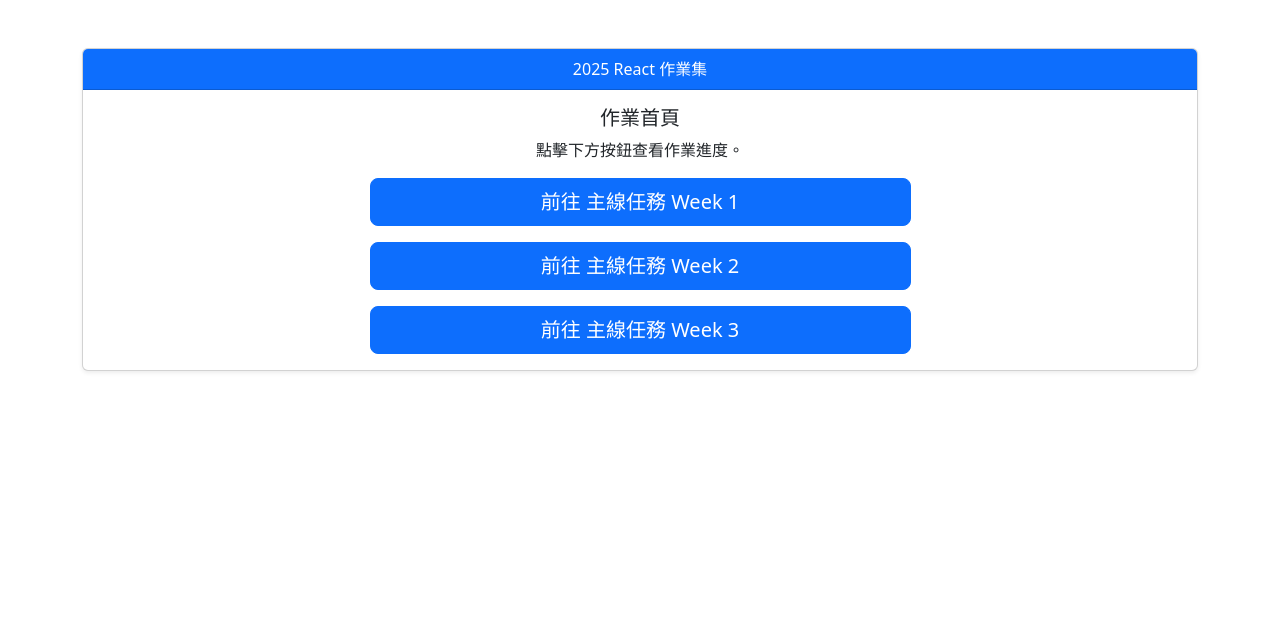
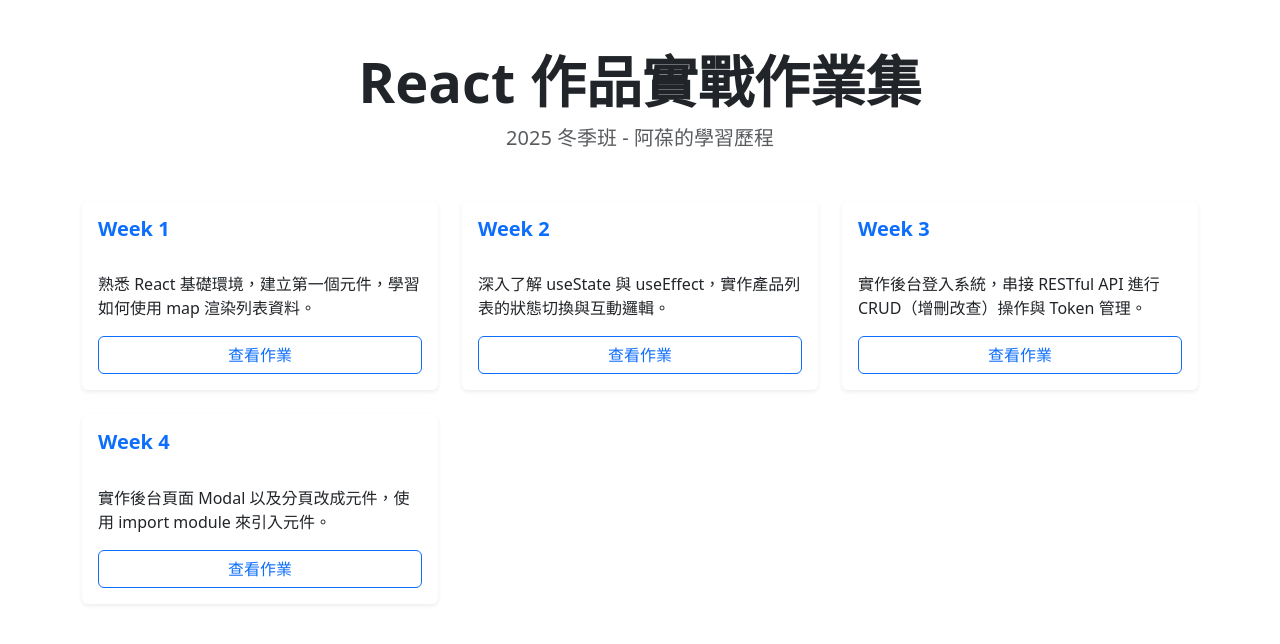
Before and after one commit to blueskycm/react-weekly-tasks, a React (Vite) app: page / in a window 1280 px wide. Shown: the top 644 px of the page. Built offline with nearby package versions, Linux system fonts and the light colour scheme; no server answers.

Commit message:
Week 4 feat: 新增Week 4 卡片與路由

```diff
--- a/src/App.jsx
+++ b/src/App.jsx
@@ -3,33 +3,76 @@ import { HashRouter, Routes, Route, Link } from 'react-router-dom';
 import Week1 from './pages/week1/week1';
 import Week2 from './pages/week2/week2';
 import Week3 from './pages/week3/week3';
+import Week4 from './pages/week4/week4';
 
-// 首頁元件
+// Home 元件
 function Home() {
   return (
-    <div className="container mt-5">
-      <div className="card text-center shadow-sm">
-        <div className="card-header bg-primary text-white">
-          2025 React 作業集
+    <div className="container py-5">
+      <div className="text-center mb-5">
+        <h1 className="display-4 fw-bold">React 作品實戰作業集</h1>
+        <p className="lead text-muted">2025 冬季班 - 阿葆的學習歷程</p>
+      </div>
+
+      <div className="row g-4">
+        <div className="col-md-4">
+          <div className="card h-100 shadow-sm border-0 hover-shadow">
+            <div className="card-body">
+              <h5 className="card-title fw-bold text-primary">Week 1</h5>
+              <h6 className="card-subtitle mb-2 text-white-50">從函式拆解認識設計模式</h6>
+              <p className="card-text">
+                熟悉 React 基礎環境，建立第一個元件，學習如何使用 map 渲染列表資料。
+              </p>
+              <Link to="/week1" className="btn btn-outline-primary w-100 stretched-link">
+                查看作業
+              </Link>
+            </div>
+          </div>
         </div>
-        <div className="card-body">
-          <h5 className="card-title">作業首頁</h5>
-          <p className="card-text">點擊下方按鈕查看作業進度。</p>
 
-          <div className="d-grid gap-3 col-6 mx-auto">
-            <Link to="/week1" className="btn btn-primary btn-lg">
-              前往 主線任務 Week 1
-            </Link>
+        <div className="col-md-4">
+          <div className="card h-100 shadow-sm border-0">
+            <div className="card-body">
+              <h5 className="card-title fw-bold text-primary">Week 2</h5>
+              <h6 className="card-subtitle mb-2 text-white-50">RESTful API 串接</h6>
+              <p className="card-text">
+                深入了解 useState 與 useEffect，實作產品列表的狀態切換與互動邏輯。
+              </p>
+              <Link to="/week2" className="btn btn-outline-primary w-100 stretched-link">
+                查看作業
+              </Link>
+            </div>
+          </div>
+        </div>
 
-            <Link to="/week2" className="btn btn-primary btn-lg">
-              前往 主線任務 Week 2
-            </Link>
+        <div className="col-md-4">
+          <div className="card h-100 shadow-sm border-0">
+            <div className="card-body">
+              <h5 className="card-title fw-bold text-primary">Week 3</h5>
+              <h6 className="card-subtitle mb-2 text-white-50">熟練 React.js</h6>
+              <p className="card-text">
+                實作後台登入系統，串接 RESTful API 進行 CRUD（增刪改查）操作與 Token 管理。
+              </p>
+              <Link to="/week3" className="btn btn-outline-primary w-100 stretched-link">
+                查看作業
+              </Link>
+            </div>
+          </div>
+        </div>
 
-            <Link to="/week3" className="btn btn-primary btn-lg">
-              前往 主線任務 Week 3
-            </Link>
+        <div className="col-md-4">
+          <div className="card h-100 shadow-sm border-0">
+            <div className="card-body">
+              <h5 className="card-title fw-bold text-primary">Week 4</h5>
+              <h6 className="card-subtitle mb-2 text-white-50">元件化</h6>
+              <p className="card-text">
+                實作後台頁面 Modal 以及分頁改成元件，使用 import module 來引入元件。
+              </p>
+              <Link to="/week4" className="btn btn-outline-primary w-100 stretched-link">
+                查看作業
+              </Link>
+            </div>
           </div>
-
         </div>
       </div>
     </div>
@@ -50,10 +93,10 @@ function App() {
         {/* 當網址是 / 時，顯示 Home */}
         <Route path="/" element={<Home />} />
 
-        {/* 當網址是 /week1 時，顯示 Week1 */}
         <Route path="/week1" element={<Week1 />} />
         <Route path="/week2" element={<Week2 />} />
         <Route path="/week3" element={<Week3 />} />
+        <Route path="/week4" element={<Week4 />} />
       </Routes>
     </HashRouter>
   );
--- a/src/components/ProductModal.jsx
+++ b/src/components/ProductModal.jsx
@@ -204,18 +204,18 @@ const ProductModal = ({ isOpen, type, tempProduct, setTempProduct, updateProduct
                   </div>
                   <div className="mb-3 col-md-6">
                     <label htmlFor="quantity" className="form-label">數量</label>
-                    <input id="quantity" type="number" className="form-control" name="quantity" min="1" value={tempProduct.quantity} onChange={handleChange} placeholder="請輸入數量"/>
+                    <input id="quantity" type="number" className="form-control" name="quantity" min="0" value={tempProduct.quantity} onChange={handleChange} placeholder="請輸入數量"/>
                   </div>
                 </div>
 
                 <div className="row">
                   <div className="mb-3 col-md-6">
                     <label htmlFor="origin_price" className="form-label">原價</label>
-                    <input id="origin_price" type="number" className="form-control" name="origin_price" value={tempProduct.origin_price} onChange={handleChange} />
+                    <input id="origin_price" type="number" className="form-control" name="origin_price" min="0" value={tempProduct.origin_price} onChange={handleChange} />
                   </div>
                   <div className="mb-3 col-md-6">
                     <label htmlFor="price" className="form-label">售價</label>
-                    <input id="price" type="number" className="form-control" name="price" value={tempProduct.price} onChange={handleChange} />
+                    <input id="price" type="number" className="form-control" name="price"  min="0"  value={tempProduct.price} onChange={handleChange} />
                   </div>
                 </div>
                 <hr />
--- a/src/pages/week3/week3.jsx
+++ b/src/pages/week4/week4.jsx
@@ -10,7 +10,7 @@ import DeleteModal from "../../components/DeleteModal";
 const API_BASE = import.meta.env.VITE_BASE_URL;
 const API_PATH = import.meta.env.VITE_API_PATH;
 
-function Week3() {
+function Week4() {
   const [formData, setFormData] = useState({ username: "", password: "" });
   const [isAuth, setIsAuth] = useState(false);
   const [products, setProducts] = useState([]);
@@ -174,11 +174,11 @@ const getData = async () => {
   const formatTitle = (title) => title ? title.replace(/\\n/g, '\n') : "";
 
   return (
-    <div className="week3-container">
+    <div className="week4-container">
       {!isAuth ? (
         <div className="container login">
           <div className="row justify-content-center mt-5">
-            <h1 className="h3 mb-3 font-weight-normal text-center">Week 3 - 產品管理系統</h1>
+            <h1 className="h3 mb-3 font-weight-normal text-center">Week 4 - 商品管理系統</h1>
             <div className="col-8">
               <form id="form" className="form-signin" onSubmit={handleSubmit}>
                 <div className="form-floating mb-3">
@@ -342,4 +342,4 @@ const getData = async () => {
   );
 }
 
-export default Week3;
+export default Week4;
```
